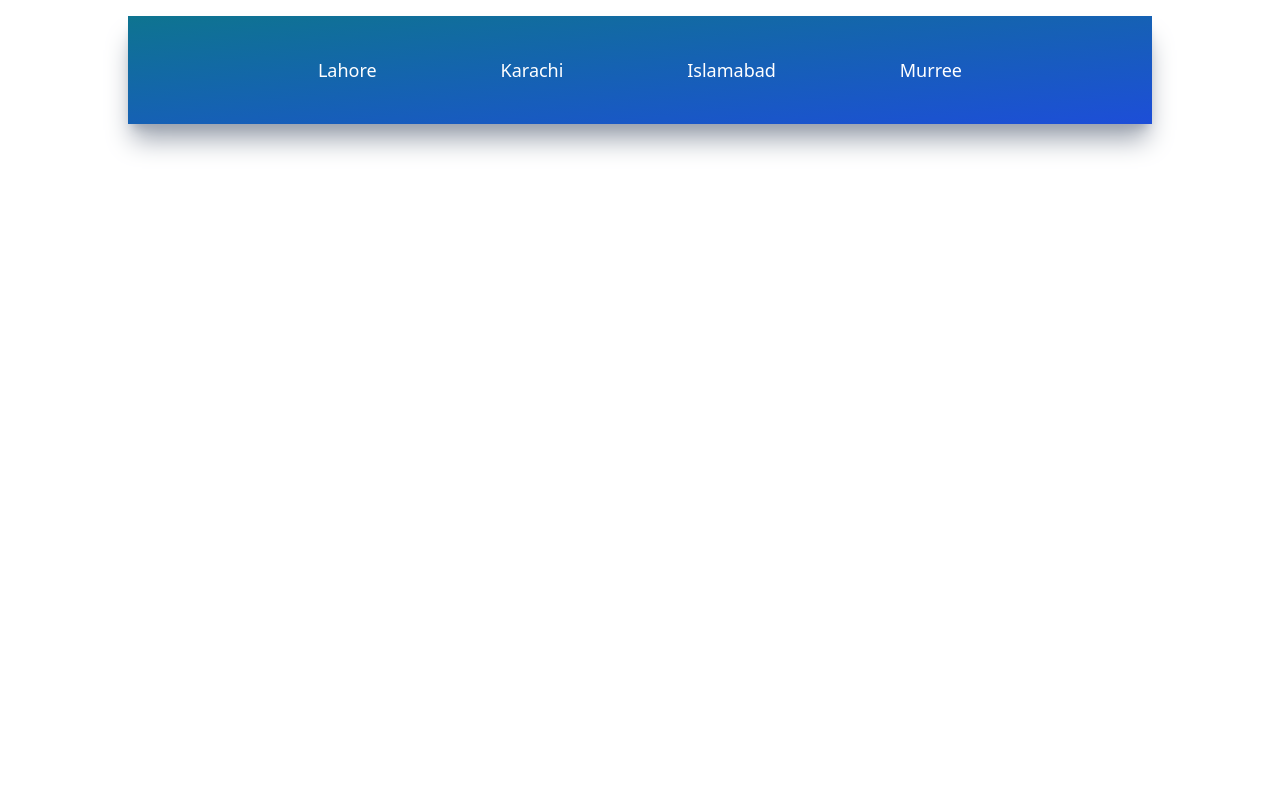
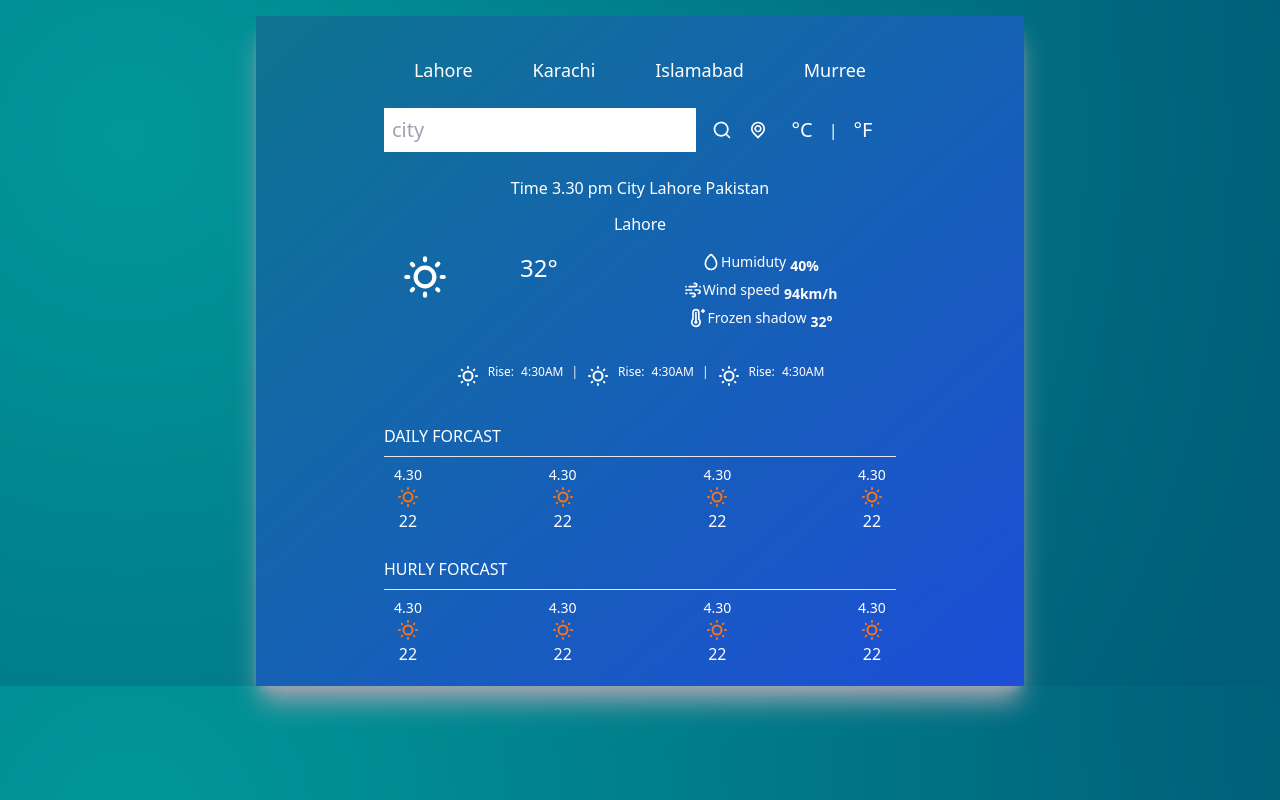
Before and after one commit to DaniyalAlam09/live-wheather-app-react.js, a React (Create React App) app: page / in a window 1280 px wide. Built offline with nearby package versions, Linux system fonts and the light colour scheme.

Commit message:
Api data Formatted

```diff
--- a/src/App.css
+++ b/src/App.css
@@ -1,38 +1,3 @@
-.App {
-  text-align: center;
+body {
+  background-image: radial-gradient( circle farthest-corner at 10% 20%,  rgba(0,152,155,1) 0.1%, rgba(0,94,120,1) 94.2% );
 }
-
-.App-logo {
-  height: 40vmin;
-  pointer-events: none;
-}
-
-@media (prefers-reduced-motion: no-preference) {
-  .App-logo {
-    animation: App-logo-spin infinite 20s linear;
-  }
-}
-
-.App-header {
-  background-color: #282c34;
-  min-height: 100vh;
-  display: flex;
-  flex-direction: column;
-  align-items: center;
-  justify-content: center;
-  font-size: calc(10px + 2vmin);
-  color: white;
-}
-
-.App-link {
-  color: #61dafb;
-}
-
-@keyframes App-logo-spin {
-  from {
-    transform: rotate(0deg);
-  }
-  to {
-    transform: rotate(360deg);
-  }
-}
--- a/src/App.js
+++ b/src/App.js
@@ -1,13 +1,28 @@
 import "./App.css";
 import UilReact from "@iconscout/react-unicons/icons/uil-react";
 import Top from "./Components/Top";
+import Input from "./Components/Input";
+import CityTIme from "./Components/CityTIme";
+import TemperatureDetails from "./Components/TemperatureDetails";
+import Forecast from "./Components/Forecast";
+import getWeather from "./Services/Api";
 
 function App() {
+  const fetchingData = async ()=>{
+    const data = await getWeather("weather", {q:"Lahore"})
+
+  }
+
+
   return (
-    <div className="mx-auto max-w-screen-lg mt-4 py-5 px-32 bg-gradient-to-br from-cyan-700 to-blue-700 shadow-xl shadow-gray-400">
+    <div className="mx-auto max-w-screen-md mt-4 py-5 px-32 bg-gradient-to-br from-cyan-700 to-blue-700 shadow-xl shadow-gray-400">
       <Top />
+      <Input />
+      <CityTIme />
+      <TemperatureDetails />
+      <Forecast time="Daily Forcast"/>
+      <Forecast time="Hurly Forcast"/>
     </div>
-
   );
 }
 
--- /dev/null
+++ b/src/Components/CityTIme.js
@@ -0,0 +1,16 @@
+import React from 'react'
+
+function CityTIme() {
+  return (
+    <div className="justify-center items-center">
+        <div className="flex text-white justify-center items-center font-extralight">
+            <p>Time 3.30 pm City Lahore Pakistan</p>
+        </div>
+        <div className="flex text-white justify-center items-center my-3 font-medium">
+            <p>Lahore</p>
+        </div>
+    </div>
+  )
+}
+
+export default CityTIme
--- /dev/null
+++ b/src/Components/Forecast.js
@@ -0,0 +1,37 @@
+import React from "react";
+import { UilSun } from "@iconscout/react-unicons";
+
+function Forecast({time}) {
+  return (
+    <div>
+      <div className="flex flex-row justify-start mt-6">
+        <p className="text-white font-medium uppercase">{time}</p>
+      </div>
+      <hr className="my-2" />
+      <div className="flex flex-row items-center justify-between text-white">
+        <div className="flex flex-col items-center justify-center">
+          <p className="font-light text-sm">4.30</p>
+          <UilSun className="w-12 my1 text-orange-500 text-2xl" />
+          <p className="font-medium">22</p>
+        </div>
+        <div className="flex flex-col items-center justify-center">
+          <p className="font-light text-sm">4.30</p>
+          <UilSun className="w-12 my1 text-orange-500 text-2xl" />
+          <p className="font-medium">22</p>
+        </div>
+        <div className="flex flex-col items-center justify-center">
+          <p className="font-light text-sm">4.30</p>
+          <UilSun className="w-12 my1 text-orange-500 text-2xl" />
+          <p className="font-medium">22</p>
+        </div>
+        <div className="flex flex-col items-center justify-center">
+          <p className="font-light text-sm">4.30</p>
+          <UilSun className="w-12 my1 text-orange-500 text-2xl" />
+          <p className="font-medium">22</p>
+        </div>
+      </div>
+    </div>
+  );
+}
+
+export default Forecast;
--- /dev/null
+++ b/src/Components/Input.js
@@ -0,0 +1,22 @@
+import React from 'react'
+import { UilSearch,UilLocationPoint  } from '@iconscout/react-unicons'
+
+function Input() {
+  return (
+    <div className="flex flex-row justify-center my-6">
+        <div  className="flex flex-row w-3/4 justify-center items-center space-x-4">
+            <input type="text" placeholder="city" className="text-xl font-light capitalize placeholder:lowercase outline-none p-2"/>
+            <UilSearch className="text-white cursor-pointer transition ease-out hover:scale-125" />
+            <UilLocationPoint className="text-white cursor-pointer transition ease-out hover:scale-125"/>
+        </div>
+        <div className="flex flex-row w-1/4 justify-center items-center space-x-4">
+          <button className="text-white text-xl ">°C</button>
+          <p className="text-white text-x mx-1">|</p>
+          <button className="text-white text-xl ">°F</button>
+
+        </div>
+    </div>
+  )
+}
+
+export default Input
--- /dev/null
+++ b/src/Components/TemperatureDetails.js
@@ -0,0 +1,50 @@
+import React from "react";
+import {
+  UilSun,
+  UilWind,
+  UilTear,
+  UilTemperaturePlus,
+} from "@iconscout/react-unicons";
+
+function TemperatureDetails() {
+  return (
+    <div>
+      <div className="flex flex-row m-4 text-white">
+        <div className="flex w-1/4">
+          <UilSun size={50} />
+        </div>
+        <div className="flex w-1/4 text-2xl ">32°</div>
+        <div className="flex flex-col w-1/2 justify-center items-center font-light text-sm">
+          <div className="flex flex-row">
+            <UilTear size={20} />
+            <p>Humiduty</p>
+            <span className="font-bold ml-1  my-1 ">40%</span>
+          </div>
+          <div className="flex flex-row">
+            <UilWind size={20} />
+            <p>Wind speed</p>
+            <span className="font-bold ml-1  my-1">94km/h</span>
+          </div>
+          <div className="flex flex-row">
+            <UilTemperaturePlus size={20} />
+            <p>Frozen shadow</p>
+            <span className="font-bold ml-1  my-1">32°</span>
+          </div>
+        </div>
+      </div>
+      <div className="flex flex-row my-1 text-white justify-center item-center space-x-2 text-xs py-3">
+        <UilSun />
+        <p>Rise: <span className="font-md ml-1">4:30AM</span></p>
+        <p>|</p>
+        <UilSun />
+        <p>Rise: <span className="font-md ml-1">4:30AM</span></p>
+        <p>|</p>
+        <UilSun />
+        <p>Rise: <span className="font-md ml-1">4:30AM</span></p>
+
+      </div>
+    </div>
+  );
+}
+
+export default TemperatureDetails;
--- /dev/null
+++ b/src/Components/style.css
@@ -0,0 +1,4 @@
+body {
+    background-color: black;
+    background-image: linear-gradient(90deg, #74ebd5 0%, #9face6 100%);
+  }
--- /dev/null
+++ b/src/Services/Api.js
@@ -0,0 +1,32 @@
+const API_KEY = "2b16f29548a487aa37fdf466dba85d79";
+const BASE_URL = "https://api.openweathermap.org/data/2.5";
+
+const getWeather = (info, params) => {
+  const url = new URL(BASE_URL + "/" + info);
+  url.search = new URLSearchParams({ ...params, appid: API_KEY });
+  return fetch(url).then((response) =>response.json());
+};
+
+
+const formatedCurrentWeather =(data)=>{
+    const  {
+        coord:{lon,lat},
+        main:{temp,feels_like,temp_min,temp_max,humidity},
+        wind:{speed},
+        sys:{country, sunrise,sunset},
+        name,
+        dt,
+        weather,
+
+        } = data
+        const  {main: details, icon} = weather[0];
+
+        return{
+            lat,lon,temp,feels_like,temp_min,temp_max,humidity,speed,country, sunrise,sunset,name,dt,details, icon
+        }
+}
+
+const getFormattedWeather =async(params)=>{
+    const formatCurrentWeather =await getWeather('weather', params).then(formatedCurrentWeather)
+    return formatCurrentWeather
+}
```
